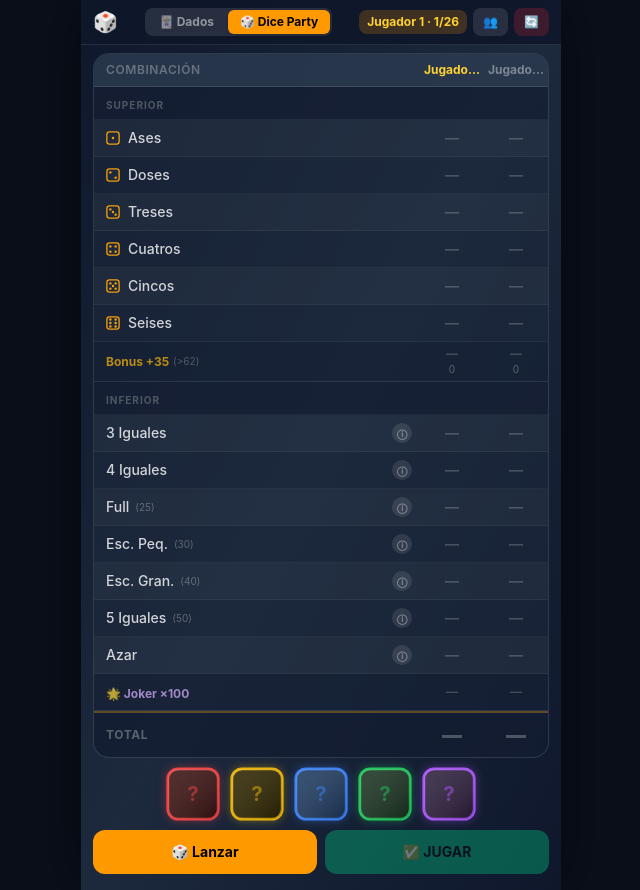
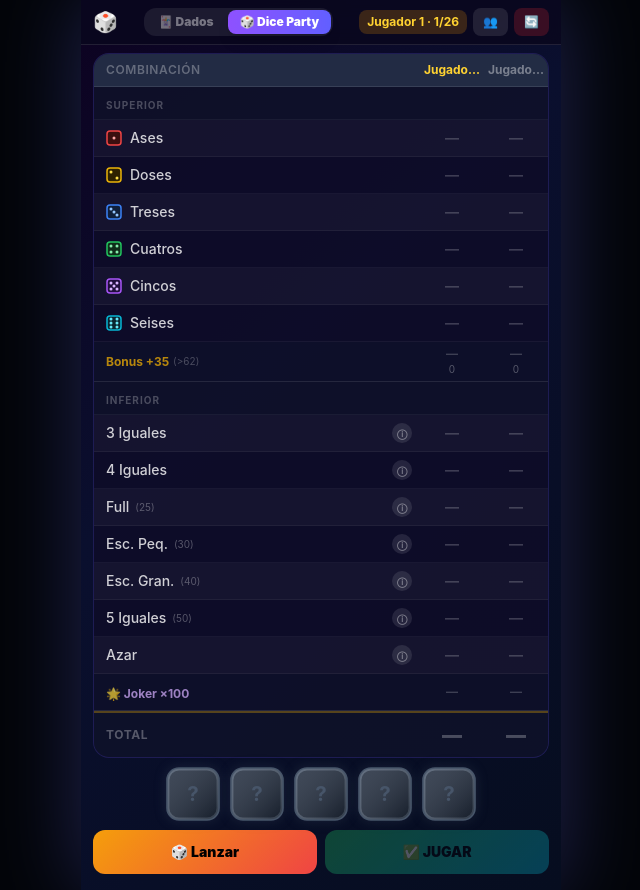
Before and after one commit to josico-dev/dados-scorer, a React (Vite) app: page / in a window 1280 px wide. Both pictures are taken after a click on the button "🎲 Dice Party". Shown: the whole page, without its empty margins (319-959 px from the left). Built offline with nearby package versions, Linux system fonts and the light colour scheme.

Commit message:
feat: colored dice by value + vibrant dark theme + gradient buttons

```diff
--- a/src/App.jsx
+++ b/src/App.jsx
@@ -57,18 +57,18 @@ export default function App() {
 
   function ModeToggle() {
     return (
-      <div className="flex bg-white/10 rounded-lg p-0.5 gap-0.5">
+      <div className="flex rounded-xl p-0.5 gap-0.5" style={{ background: 'rgba(255,255,255,0.08)' }}>
         {[
-          { id: 'dados',      label: '🃏 Dados' },
-          { id: 'dice-party', label: '🎲 Dice Party' },
+          { id: 'dados',      label: '🃏 Dados',      active: 'from-amber-500 to-orange-500' },
+          { id: 'dice-party', label: '🎲 Dice Party', active: 'from-violet-500 to-indigo-500' },
         ].map(m => (
           <button
             key={m.id}
             onClick={() => setMode(m.id)}
-            className={`px-3 py-1 rounded-md text-xs font-bold transition-all ${
+            className={`px-3 py-1 rounded-lg text-xs font-black transition-all ${
               mode === m.id
-                ? 'bg-amber-500 text-black shadow'
-                : 'text-white/50 hover:text-white/80'
+                ? `bg-gradient-to-r ${m.active} text-white shadow-lg`
+                : 'text-white/40 hover:text-white/70'
             }`}
           >
             {m.label}
@@ -85,8 +85,8 @@ export default function App() {
 
   // ── Modo Dados ────────────────────────────────────────────────────────────
   return (
-    <div className="app-shell bg-gradient-to-br from-slate-900 via-slate-800 to-slate-900 text-white select-none">
-      <header className="shrink-0 bg-slate-900/80 backdrop-blur border-b border-white/10 px-3 py-2 flex items-center justify-between gap-2">
+    <div className="app-shell text-white select-none" style={{ background: 'linear-gradient(135deg, #0d0221 0%, #0a0f2e 40%, #060d1f 100%)' }}>
+      <header className="shrink-0 backdrop-blur border-b border-white/10 px-3 py-2 flex items-center justify-between gap-2" style={{ background: 'rgba(10,8,30,0.85)' }}>
         <span className="text-xl">🎲</span>
         <ModeToggle />
         <div className="flex gap-1.5">
--- a/src/diceParty/Die.jsx
+++ b/src/diceParty/Die.jsx
@@ -1,5 +1,5 @@
 // ─── Componente SVG de un dado ─────────────────────────────────────────────
-// Cada dado tiene un color propio y animación de giro al lanzar.
+// El color depende del VALOR de la cara (1=rojo, 2=amarillo, 3=azul, 4=verde, 5=morado, 6=celeste)
 
 import { useState, useEffect } from 'react'
 
@@ -12,30 +12,28 @@ const PIP_POSITIONS = {
   6: [[18, 15], [42, 15], [18, 30], [42, 30], [18, 45], [42, 45]],
 }
 
-// Color de cada dado por índice (0–5): rojo, amarillo, azul, verde, morado, celeste
-const DIE_COLORS = [
-  { bg: '#3b1212', border: '#ef4444', pip: '#fca5a5' }, // 0 → rojo
-  { bg: '#2e2500', border: '#eab308', pip: '#fde047' }, // 1 → amarillo
-  { bg: '#1e3a5f', border: '#3b82f6', pip: '#93c5fd' }, // 2 → azul
-  { bg: '#1a3320', border: '#22c55e', pip: '#86efac' }, // 3 → verde
-  { bg: '#2d1f3d', border: '#a855f7', pip: '#d8b4fe' }, // 4 → morado
-  { bg: '#0e2e38', border: '#06b6d4', pip: '#67e8f9' }, // 5 → celeste
-]
+// Color por VALOR de la cara
+export const FACE_COLORS = {
+  1: { bg: '#3b0f0f', border: '#ef4444', pip: '#fca5a5', glow: '#ef444488' }, // rojo
+  2: { bg: '#2e2200', border: '#eab308', pip: '#fde047', glow: '#eab30888' }, // amarillo
+  3: { bg: '#0f1f3b', border: '#3b82f6', pip: '#93c5fd', glow: '#3b82f688' }, // azul
+  4: { bg: '#0f2e1a', border: '#22c55e', pip: '#86efac', glow: '#22c55e88' }, // verde
+  5: { bg: '#1f0f3b', border: '#a855f7', pip: '#d8b4fe', glow: '#a855f788' }, // morado
+  6: { bg: '#0a2530', border: '#06b6d4', pip: '#67e8f9', glow: '#06b6d488' }, // celeste
+  0: { bg: '#1e293b', border: '#475569', pip: '#94a3b8', glow: '#47556944' }, // sin valor
+}
 
-// Cuando está bloqueado todos se vuelven dorados
-const LOCKED = { bg: '#1e1a0e', border: '#f59e0b', pip: '#fcd34d' }
+export const LOCKED_COLORS = { bg: '#1e1a0e', border: '#f59e0b', pip: '#fcd34d', glow: '#f59e0b99' }
 
-export default function Die({ value, locked, rolling, onClick, className = '', size = 64, index = 0 }) {
+export default function Die({ value, locked, rolling, onClick, className = '', size = 64 }) {
   const [animKey, setAnimKey] = useState(0)
 
-  // Reinicia la animación en cada tirada (solo si no está bloqueado)
   useEffect(() => {
     if (rolling && !locked) setAnimKey(k => k + 1)
   }, [rolling, locked])
 
   const pips   = value >= 1 && value <= 6 ? PIP_POSITIONS[value] : []
-  const colors = locked ? LOCKED : DIE_COLORS[index % DIE_COLORS.length]
-  const { bg, border, pip } = colors
+  const colors = locked ? LOCKED_COLORS : (FACE_COLORS[value] ?? FACE_COLORS[0])
 
   return (
     <button
@@ -52,44 +50,38 @@ export default function Die({ value, locked, rolling, onClick, className = '', s
         className={rolling && !locked ? 'die-spinning' : ''}
         style={{
           display: 'block',
-          filter: `drop-shadow(0 0 ${locked ? 8 : 5}px ${border}${locked ? '99' : '66'})`,
-          transition: 'filter 0.2s',
+          filter: `drop-shadow(0 0 ${locked ? 10 : 6}px ${colors.glow})`,
+          transition: 'filter 0.3s',
         }}
       >
-        {/* Sombra interior */}
         <defs>
-          <linearGradient id={`grad-${index}`} x1="0%" y1="0%" x2="100%" y2="100%">
-            <stop offset="0%" stopColor="rgba(255,255,255,0.12)" />
-            <stop offset="100%" stopColor="rgba(0,0,0,0.25)" />
+          <linearGradient id={`g-${value}-${locked}`} x1="0%" y1="0%" x2="100%" y2="100%">
+            <stop offset="0%" stopColor="rgba(255,255,255,0.15)" />
+            <stop offset="100%" stopColor="rgba(0,0,0,0.3)" />
           </linearGradient>
         </defs>
 
-        {/* Fondo del dado */}
-        <rect x="3" y="3" width="54" height="54" rx="11"
-          fill={bg} stroke={border} strokeWidth="3" />
-
-        {/* Brillo superior */}
-        <rect x="3" y="3" width="54" height="54" rx="11"
-          fill={`url(#grad-${index})`} />
+        {/* Fondo */}
+        <rect x="3" y="3" width="54" height="54" rx="12"
+          fill={colors.bg} stroke={colors.border} strokeWidth="3.5" />
+        {/* Brillo */}
+        <rect x="3" y="3" width="54" height="54" rx="12"
+          fill={`url(#g-${value}-${locked})`} />
 
         {/* Pips */}
         {pips.map(([cx, cy], i) => (
-          <circle key={i} cx={cx} cy={cy} r="5.5" fill={pip} />
+          <circle key={i} cx={cx} cy={cy} r="5.5" fill={colors.pip} />
         ))}
 
-        {/* Si no hay valor todavía */}
         {!value && (
           <text x="30" y="38" textAnchor="middle" fontSize="22"
-            fill={border} fontWeight="bold" opacity="0.5">?</text>
+            fill="#475569" fontWeight="bold">?</text>
         )}
       </svg>
 
-      {/* Indicador de bloqueado */}
       {locked && (
         <div className="absolute -top-1 -right-1 w-5 h-5 rounded-full bg-amber-400 flex items-center justify-center shadow-lg"
-          style={{ fontSize: 10, color: '#000' }}>
-          🔒
-        </div>
+          style={{ fontSize: 10, color: '#000' }}>🔒</div>
       )}
     </button>
   )
--- a/src/index.css
+++ b/src/index.css
@@ -4,33 +4,41 @@
   html {
     font-family: 'Inter', system-ui, sans-serif;
     -webkit-tap-highlight-color: transparent;
-    /* Fuente base responsive: más grande en pantallas grandes */
     font-size: clamp(14px, 2vw, 16px);
+  }
+
+  body {
+    background: #060918;
   }
 
   body, #root {
     min-height: 100vh;
     min-height: 100svh;
     min-height: var(--app-height, 100svh);
-    /* Sin overflow:hidden — scroll de página activado si el contenido no cabe */
   }
 
-  /* Shell principal: intenta ocupar toda la pantalla, pero si no cabe hace scroll */
   .app-shell {
     min-height: 100vh;
     min-height: 100svh;
     min-height: var(--app-height, 100svh);
     display: flex;
     flex-direction: column;
-    /* Sin overflow:hidden aquí tampoco */
-    /* Safe areas para muescas y home indicators (iPhone, Android) */
     padding-left:  env(safe-area-inset-left);
     padding-right: env(safe-area-inset-right);
   }
 
-  /* Padding inferior seguro para botones/contenido al borde */
   .safe-bottom {
     padding-bottom: max(8px, env(safe-area-inset-bottom));
+  }
+
+  @media (min-width: 640px) {
+    .app-shell {
+      max-width: 480px;
+      margin-left: auto;
+      margin-right: auto;
+      box-shadow: 0 0 80px rgba(99, 102, 241, 0.3);
+    }
+    body { background: #030509; }
   }
 
   /* ── Animación de dados ── */
@@ -48,18 +56,9 @@
     transform-origin: center center;
   }
 
-  /* En pantallas anchas (tablet/desktop): centrar y limitar ancho para que no quede raro */
-  @media (min-width: 640px) {
-    .app-shell {
-      max-width: 480px;
-      margin-left: auto;
-      margin-right: auto;
-      /* Borde sutil para separar del fondo en desktop */
-      box-shadow: 0 0 60px rgba(0,0,0,0.5);
-    }
-    /* El fondo del body en desktop */
-    body {
-      background: #0a0f1a;
-    }
+  /* ── Fondo animado de la app ── */
+  @keyframes bg-pulse {
+    0%, 100% { opacity: 0.6; }
+    50%       { opacity: 1;   }
   }
 }
--- a/src/modes/DicePartyMode.jsx
+++ b/src/modes/DicePartyMode.jsx
@@ -1,7 +1,7 @@
 // ─── Modo Dice Party (estilo Yahtzee) ──────────────────────────────────────
 
 import { useState, useEffect, useCallback } from 'react'
-import Die from '../diceParty/Die'
+import Die, { FACE_COLORS } from '../diceParty/Die'
 import { UPPER_COMBOS, LOWER_COMBOS, ALL_COMBOS } from '../diceParty/combinations'
 import { calcPotential, detectJoker, calcUpperSum, calcTotal } from '../diceParty/scoring'
 import PlayersModal from '../PlayersModal'
@@ -163,10 +163,10 @@ export default function DicePartyMode({ modeToggle }) {
   // ── Render ─────────────────────────────────────────────────────────────
 
   return (
-    <div className="app-shell bg-gradient-to-br from-slate-900 via-slate-800 to-slate-900 text-white select-none">
+    <div className="app-shell text-white select-none" style={{ background: 'linear-gradient(135deg, #0d0221 0%, #0a0f2e 40%, #060d1f 100%)' }}>
 
       {/* Header */}
-      <header className="shrink-0 bg-slate-900/90 backdrop-blur border-b border-white/10 px-3 py-2 flex items-center justify-between gap-2">
+      <header className="shrink-0 backdrop-blur border-b border-white/10 px-3 py-2 flex items-center justify-between gap-2" style={{ background: 'rgba(10,8,30,0.85)' }}>
         <span className="text-xl">🎲</span>
         {modeToggle}
         <div className="flex items-center gap-1.5">
@@ -227,11 +227,13 @@ export default function DicePartyMode({ modeToggle }) {
           {/* Botones */}
           <div className="flex gap-2">
             <button onClick={handleRoll} disabled={!canRoll}
-              className="flex-1 py-3 rounded-xl font-bold text-sm bg-amber-500 hover:bg-amber-400 text-black transition disabled:opacity-40 active:scale-95">
+              className="flex-1 py-3 rounded-xl font-black text-sm transition active:scale-95 disabled:opacity-30"
+              style={{ background: 'linear-gradient(135deg,#f59e0b,#ef4444)', color: '#000' }}>
               🎲 Lanzar {rollsLeft < MAX_ROLLS ? `(${rollsLeft})` : ''}
             </button>
             <button onClick={handlePlay} disabled={!canPlay}
-              className="flex-1 py-3 rounded-xl font-bold text-sm bg-emerald-500 hover:bg-emerald-400 text-black transition disabled:opacity-40 active:scale-95">
+              className="flex-1 py-3 rounded-xl font-black text-sm transition active:scale-95 disabled:opacity-30"
+              style={{ background: 'linear-gradient(135deg,#22c55e,#06b6d4)', color: '#000' }}>
               ✅ JUGAR
             </button>
           </div>
@@ -343,7 +345,7 @@ function Scorecard({
   const gridCols = `1fr ${players.map(() => `${colPx}px`).join(' ')}`
 
   return (
-    <div className="rounded-2xl overflow-hidden border border-white/10 bg-slate-800/60">
+    <div className="rounded-2xl overflow-hidden border border-indigo-500/20" style={{ background: "rgba(15,12,40,0.85)" }}>
 
       {/* Cabecera */}
       <div className="grid items-center bg-slate-700/60 border-b border-white/10"
@@ -473,11 +475,12 @@ const MINI_PIPS = {
 }
 
 function MiniDie({ value }) {
+  const c = FACE_COLORS[value] ?? FACE_COLORS[0]
   return (
-    <svg viewBox="0 0 16 16" width="14" height="14" style={{ flexShrink: 0 }}>
-      <rect x="1" y="1" width="14" height="14" rx="3" fill="#1e293b" stroke="#f59e0b" strokeWidth="1.5"/>
+    <svg viewBox="0 0 16 16" width="16" height="16" style={{ flexShrink: 0 }}>
+      <rect x="1" y="1" width="14" height="14" rx="3" fill={c.bg} stroke={c.border} strokeWidth="1.5"/>
       {(MINI_PIPS[value] || []).map(([cx,cy],i) => (
-        <circle key={i} cx={cx} cy={cy} r="1.4" fill="#f59e0b"/>
+        <circle key={i} cx={cx} cy={cy} r="1.5" fill={c.pip}/>
       ))}
     </svg>
   )
```
